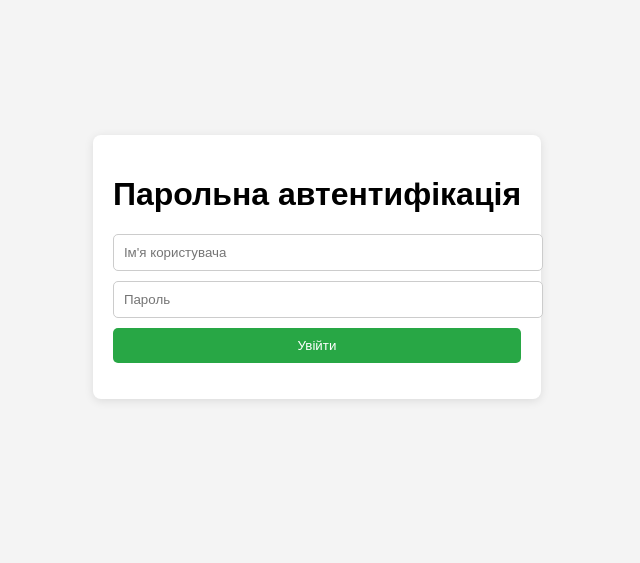
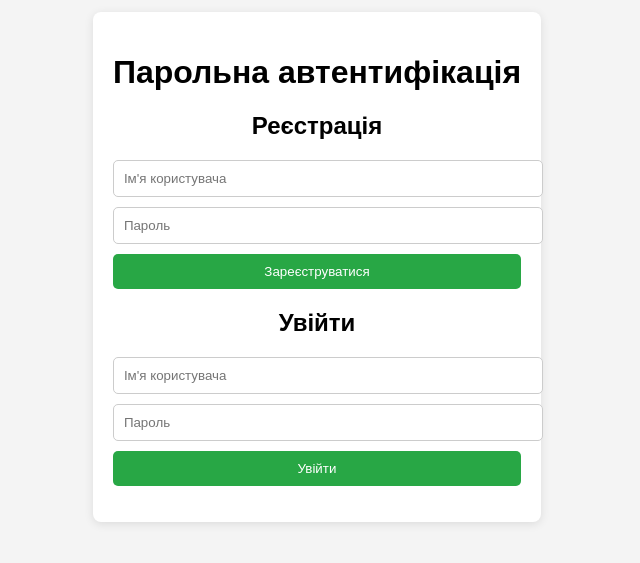
Before and after one commit to Edison6661/Hju, a plain HTML site: page index.html in a window 1280 px wide. Shown: the part 141-704 px from the top of the page, without its empty margins (323-963 px from the left). Drawn offline with Linux system fonts and the light colour scheme.

Commit message:
Update index.html

```diff
--- a/index.html
+++ b/index.html
@@ -9,7 +9,15 @@
 <body>
     <div class="container">
         <h1>Парольна автентифікація</h1>
+        <div id="register-form">
+            <h2>Реєстрація</h2>
+            <input type="text" id="new-username" placeholder="Ім'я користувача">
+            <input type="password" id="new-password" placeholder="Пароль">
+            <button onclick="registerUser()">Зареєструватися</button>
+            <p id="register-error" class="error-message"></p>
+        </div>
         <div id="login-form">
+            <h2>Увійти</h2>
             <input type="text" id="username" placeholder="Ім'я користувача">
             <input type="password" id="password" placeholder="Пароль">
             <button onclick="login()">Увійти</button>
```
